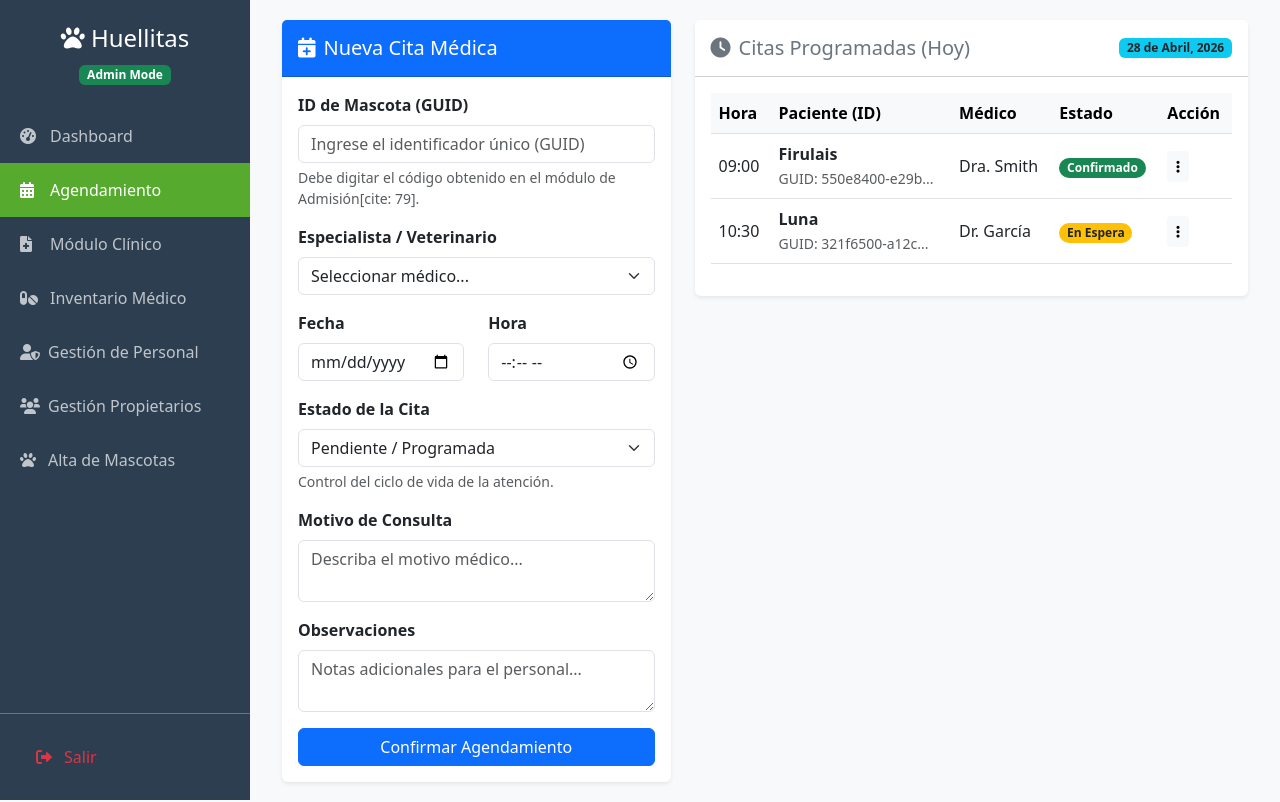
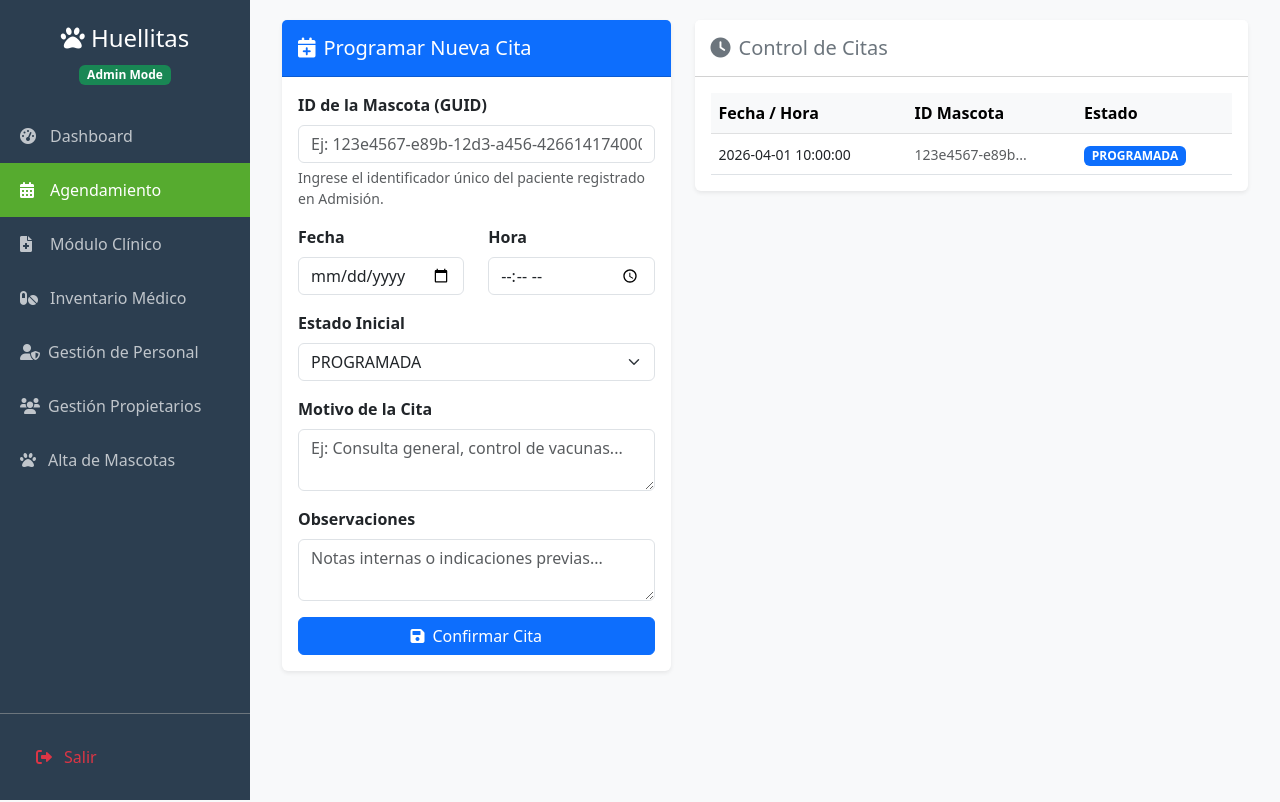
Before and after one commit to Eduard251293/Sistema-Veterinaria, a website: page dashboard.html in a window 1280 px wide. Both pictures are taken after a click on the link "Agendamiento". Drawn offline with nearby package versions, Linux system fonts and the light colour scheme.

Commit message:
Se agregó el modulo de citas

```diff
--- a/agendamiento.html
+++ b/agendamiento.html
@@ -3,59 +3,50 @@
         <div class="col-md-5">
             <div class="card shadow-sm border-0">
                 <div class="card-header bg-primary text-white py-3">
-                    <h5 class="mb-0"><i class="fas fa-calendar-plus me-2"></i>Nueva Cita Médica</h5>
+                    <h5 class="mb-0"><i class="fas fa-calendar-plus me-2"></i>Programar Nueva Cita</h5>
                 </div>
                 <div class="card-body">
-                    <form id="formAgendamiento">
+                    <form id="formAgendamientoCitas">
                         <div class="mb-3">
-                            <label class="form-label fw-bold">ID de Mascota (GUID)</label>
-                            <input type="text" class="form-control" id="idMascota" placeholder="Ingrese el identificador único (GUID)" required>
-                            <div class="form-text">Debe digitar el código obtenido en el módulo de Admisión[cite: 79].</div>
-                        </div>
-
-                        <div class="mb-3">
-                            <label class="form-label fw-bold">Especialista / Veterinario</label>
-                            <select class="form-select" id="idMedico" required>
-                                <option selected disabled>Seleccionar médico...</option>
-                                <option value="1">Dra. Ana Smith (Medicina General)</option>
-                                <option value="2">Dr. Carlos García (Cirugía)</option>
-                                <option value="3">Dra. Elena Ruiz (Vacunación)</option>
-                            </select>
+                            <label class="form-label fw-bold">ID de la Mascota (GUID)</label>
+                            <input type="text" class="form-control" id="citaAnimalId" placeholder="Ej: 123e4567-e89b-12d3-a456-426614174000" required>
+                            <div class="form-text">Ingrese el identificador único del paciente registrado en Admisión.</div>
                         </div>
 
                         <div class="row">
                             <div class="col-md-6 mb-3">
                                 <label class="form-label fw-bold">Fecha</label>
-                                <input type="date" class="form-control" id="fechaCita" required>
+                                <input type="date" class="form-control" id="citaFecha" required>
                             </div>
                             <div class="col-md-6 mb-3">
                                 <label class="form-label fw-bold">Hora</label>
-                                <input type="time" class="form-control" id="horaCita" required>
+                                <input type="time" class="form-control" id="citaHora" required>
                             </div>
                         </div>
 
                         <div class="mb-3">
-                            <label class="form-label fw-bold">Estado de la Cita</label>
-                            <select class="form-select" id="estadoCita" required>
-                                <option value="Pendiente">Pendiente / Programada</option>
-                                <option value="Confirmada">Confirmada</option>
-                                <option value="En Sala">En Sala / Triaje</option>
+                            <label class="form-label fw-bold">Estado Inicial</label>
+                            <select class="form-select" id="citaEstadoId" required>
+                                <option value="PROGRAMADA" selected>PROGRAMADA</option>
+                                <option value="CONFIRMADA">CONFIRMADA</option>
+                                <option value="CANCELADA">CANCELADA</option>
                             </select>
-                            <div class="form-text">Control del ciclo de vida de la atención.</div>
                         </div>
 
                         <div class="mb-3">
-                            <label class="form-label fw-bold">Motivo de Consulta</label>
-                            <textarea class="form-control" id="motivoConsulta" rows="2" placeholder="Describa el motivo médico..." required></textarea>
+                            <label class="form-label fw-bold">Motivo de la Cita</label>
+                            <textarea class="form-control" id="citaMotivo" rows="2" placeholder="Ej: Consulta general, control de vacunas..." required></textarea>
                         </div>
 
                         <div class="mb-3">
                             <label class="form-label fw-bold">Observaciones</label>
-                            <textarea class="form-control" id="observacionCita" rows="2" placeholder="Notas adicionales para el personal..."></textarea>
+                            <textarea class="form-control" id="citaObservaciones" rows="2" placeholder="Notas internas o indicaciones previas..."></textarea>
                         </div>
 
                         <div class="d-grid">
-                            <button type="submit" class="btn btn-primary">Confirmar Agendamiento</button>
+                            <button type="submit" class="btn btn-primary">
+                                <i class="fas fa-save me-2"></i>Confirmar Cita
+                            </button>
                         </div>
                     </form>
                 </div>
@@ -64,36 +55,24 @@
 
         <div class="col-md-7">
             <div class="card shadow-sm border-0">
-                <div class="card-header bg-white py-3 d-flex justify-content-between align-items-center">
-                    <h5 class="mb-0 text-secondary"><i class="fas fa-clock me-2"></i>Citas Programadas (Hoy)</h5>
-                    <span class="badge bg-info text-dark">28 de Abril, 2026</span>
+                <div class="card-header bg-white py-3">
+                    <h5 class="mb-0 text-secondary"><i class="fas fa-clock me-2"></i>Control de Citas</h5>
                 </div>
                 <div class="card-body">
                     <div class="table-responsive">
-                        <table class="table table-hover align-middle">
+                        <table class="table table-hover align-middle mb-0">
                             <thead class="table-light">
                                 <tr>
-                                    <th>Hora</th>
-                                    <th>Paciente (ID)</th>
-                                    <th>Médico</th>
+                                    <th>Fecha / Hora</th>
+                                    <th>ID Mascota</th>
                                     <th>Estado</th>
-                                    <th>Acción</th>
                                 </tr>
                             </thead>
                             <tbody>
                                 <tr>
-                                    <td>09:00</td>
-                                    <td><strong>Firulais</strong> <br><small class="text-muted">GUID: 550e8400-e29b...</small></td>
-                                    <td>Dra. Smith</td>
-                                    <td><span class="badge rounded-pill bg-success">Confirmado</span></td>
-                                    <td><button class="btn btn-sm btn-light"><i class="fas fa-ellipsis-v"></i></button></td>
-                                </tr>
-                                <tr>
-                                    <td>10:30</td>
-                                    <td><strong>Luna</strong> <br><small class="text-muted">GUID: 321f6500-a12c...</small></td>
-                                    <td>Dr. García</td>
-                                    <td><span class="badge rounded-pill bg-warning text-dark">En Espera</span></td>
-                                    <td><button class="btn btn-sm btn-light"><i class="fas fa-ellipsis-v"></i></button></td>
+                                    <td><small>2026-04-01 10:00:00</small></td>
+                                    <td><small class="text-muted">123e4567-e89b...</small></td>
+                                    <td><span class="badge bg-primary">PROGRAMADA</span></td>
                                 </tr>
                             </tbody>
                         </table>
--- a/js/menu.js
+++ b/js/menu.js
@@ -48,6 +48,9 @@ document.addEventListener("DOMContentLoaded", () => {
                     break;
                 case 'usuarios':
                     initPersonalLogic();
+                    break;
+                case 'agendamiento':
+                    initAgendamientoLogic();
                     break;
             }
 
@@ -539,3 +542,59 @@ async function registrarPersonalSistema(data, form) {
         alert("El servicio de invitaciones no se encuentra disponible.");
     }
 }
+
+function initAgendamientoLogic() {
+    const formCita = document.getElementById('formAgendamientoCitas');
+    if (!formCita) return;
+
+    formCita.addEventListener('submit', async (e) => {
+        e.preventDefault();
+
+        // 1. Extraemos los valores del Front
+        const fecha = document.getElementById('citaFecha').value; // Retorna YYYY-MM-DD
+        const hora = document.getElementById('citaHora').value;   // Retorna HH:MM
+
+        // 2. Formateamos al estándar estricto del backend: "YYYY-MM-DD HH:mm:ss"
+        const fechaHoraFormateada = `${fecha} ${hora}:00`;
+
+        // 3. Mapeo idéntico al Request Body de tu documentación Swagger
+        const dataCita = {
+            fecha_hora: fechaHoraFormateada,
+            motivo: document.getElementById('citaMotivo').value.trim(),
+            estado_cita_id: document.getElementById('citaEstadoId').value,
+            observaciones: document.getElementById('citaObservaciones').value.trim(),
+            animal_id: document.getElementById('citaAnimalId').value.trim()
+        };
+
+        await guardarCitaMedica(dataCita, formCita);
+    });
+}
+
+async function guardarCitaMedica(data, form) {
+    const token = sessionStorage.getItem('token');
+
+    try {
+        const response = await fetch('http://veterinaria.test/api/citas', {
+            method: 'POST',
+            headers: {
+                'Authorization': `Bearer ${token}`,
+                'Accept': 'application/json',
+                'Content-Type': 'application/json'
+            },
+            body: JSON.stringify(data)
+        });
+
+        const result = await response.json();
+
+        if (response.ok) {
+            alert("¡Cita programada con éxito en el sistema!");
+            form.reset();
+        } else {
+            console.error("Fallo de validación del servicio de citas:", result.errors);
+            alert("Error al agendar cita: " + (result.message || "Verifique los datos ingresados."));
+        }
+    } catch (error) {
+        console.error("Error crítico de infraestructura en citas:", error);
+        alert("El microservicio de agendamiento no responde.");
+    }
+}
```
